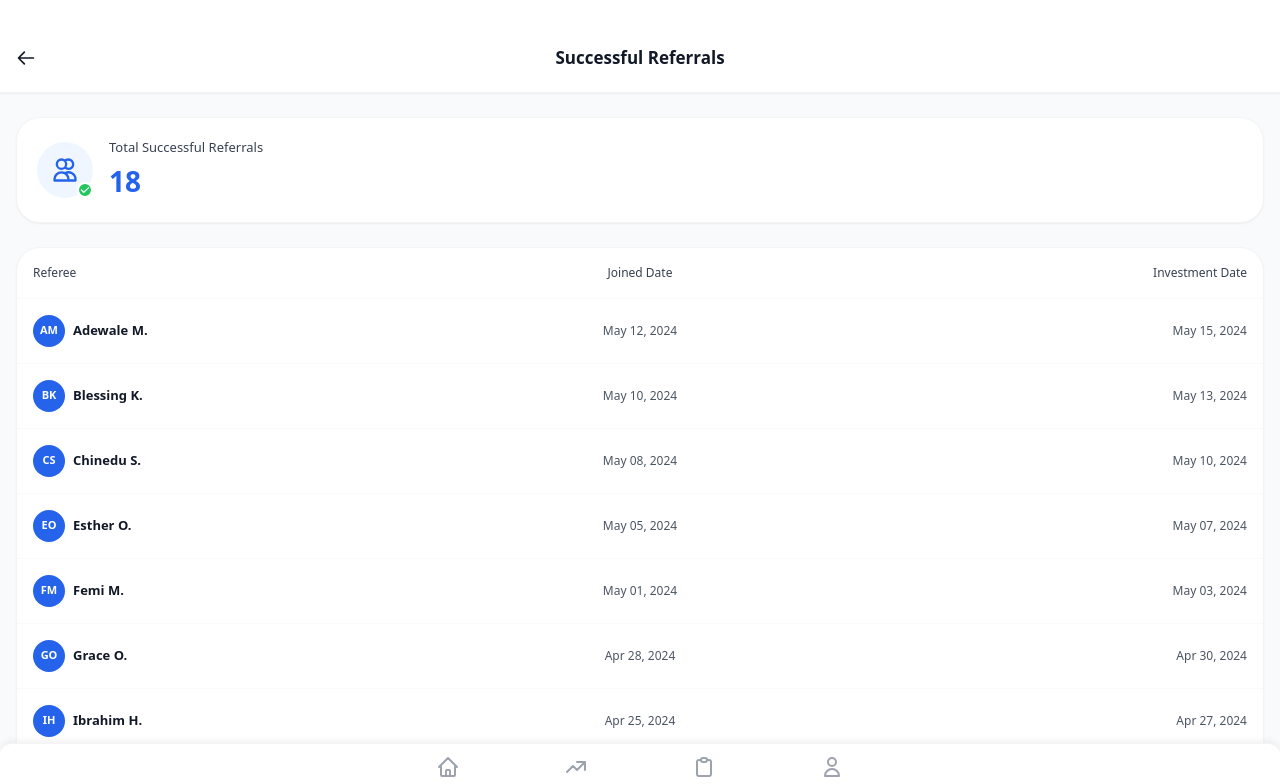
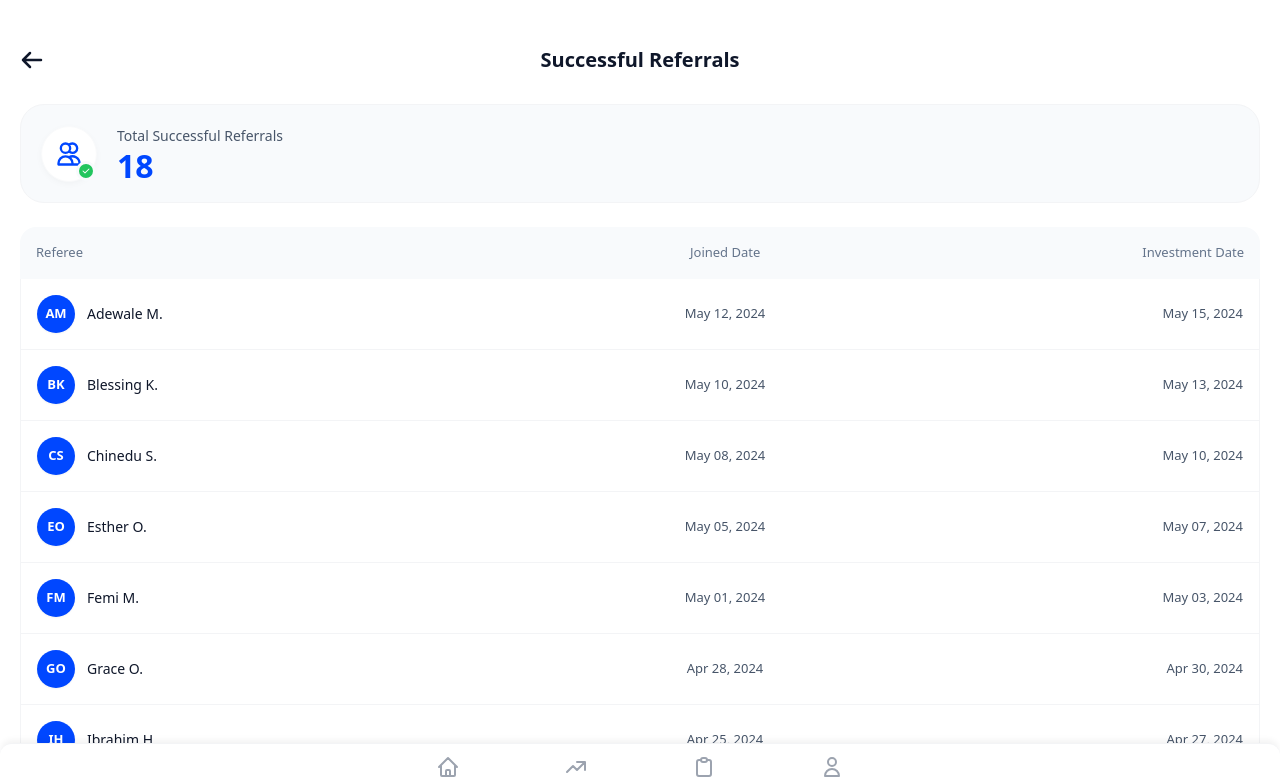
Before and after one commit to ademolaaa/bill-payment-app, a Next.js app in the folder web/: page /referral/successful in a window 1280 px wide. Shown: the top 784 px of the page. Built offline with nearby package versions, Linux system fonts and the light colour scheme.

Commit message:
style: fix Successful Referrals page styling and layout to match mockup

```diff
--- a/web/app/(dashboard)/referral/successful/page.tsx
+++ b/web/app/(dashboard)/referral/successful/page.tsx
@@ -18,55 +18,68 @@ export default function SuccessfulReferralsPage() {
   ];
 
   return (
-    <div className="flex flex-col min-h-screen bg-slate-50 dark:bg-slate-950 pb-24">
-      <header className="p-4 pt-10 flex items-center justify-between border-b border-gray-100 bg-white dark:bg-slate-900 shadow-sm relative z-10">
-        <Link href="/referral" className="p-2 -ml-2 rounded-full hover:bg-gray-100 dark:bg-slate-800 transition-colors cursor-pointer">
-           <svg xmlns="http://www.w3.org/2000/svg" className="h-5 w-5 text-gray-900 dark:text-slate-200" fill="none" viewBox="0 0 24 24" stroke="currentColor"><path strokeLinecap="round" strokeLinejoin="round" strokeWidth={2} d="M10 19l-7-7m0 0l7-7m-7 7h18" /></svg>
+    <div className="flex flex-col min-h-screen bg-white dark:bg-slate-950 pb-24">
+      {/* Header section */}
+      <header className="px-5 pt-12 pb-6 flex items-center justify-between bg-white dark:bg-slate-950 sticky top-0 z-10">
+        <Link href="/referral" className="mr-4 text-[#0F172A] dark:text-white">
+          <svg xmlns="http://www.w3.org/2000/svg" className="h-6 w-6" fill="none" viewBox="0 0 24 24" stroke="currentColor" strokeWidth={2.5}>
+            <path strokeLinecap="round" strokeLinejoin="round" d="M10 19l-7-7m0 0l7-7m-7 7h18" />
+          </svg>
         </Link>
-        <h1 className="text-[17px] font-bold text-gray-900 dark:text-white absolute left-1/2 transform -translate-x-1/2">Successful Referrals</h1>
-        <div className="w-8"></div>
+        <h1 className="text-[20px] font-bold text-[#0F172A] dark:text-white absolute left-1/2 transform -translate-x-1/2">
+          Successful Referrals
+        </h1>
+        <div className="w-6"></div>
       </header>
 
-      <div className="p-4 mt-2">
-        <div className="bg-white dark:bg-slate-900 p-5 rounded-3xl shadow-sm border border-gray-100 flex items-center space-x-4 mb-6">
-          <div className="w-14 h-14 rounded-full bg-blue-50 flex items-center justify-center text-blue-600 relative">
-            <svg xmlns="http://www.w3.org/2000/svg" className="h-7 w-7" fill="none" viewBox="0 0 24 24" stroke="currentColor"><path strokeLinecap="round" strokeLinejoin="round" strokeWidth={2} d="M12 4.354a4 4 0 110 5.292M15 21H3v-1a6 6 0 0112 0v1zm0 0h6v-1a6 6 0 00-9-5.197M13 7a4 4 0 11-8 0 4 4 0 018 0z" /></svg>
-            <div className="absolute bottom-0 right-0 w-4 h-4 bg-green-500 rounded-full border-2 border-white flex items-center justify-center">
-              <svg xmlns="http://www.w3.org/2000/svg" className="h-3 w-3 text-white" viewBox="0 0 20 20" fill="currentColor"><path fillRule="evenodd" d="M16.707 5.293a1 1 0 010 1.414l-8 8a1 1 0 01-1.414 0l-4-4a1 1 0 011.414-1.414L8 12.586l7.293-7.293a1 1 0 011.414 0z" clipRule="evenodd" /></svg>
+      <div className="flex flex-col mt-2">
+
+        {/* Top Card */}
+        <div className="bg-[#F8FAFC] dark:bg-slate-900 border border-gray-100 dark:border-slate-800 p-5 rounded-[24px] flex items-center space-x-5 mb-6 mx-5">
+          <div className="w-[56px] h-[56px] rounded-full bg-white dark:bg-slate-800 flex items-center justify-center text-[#0047FF] dark:text-blue-400 relative shadow-[0_2px_8px_-2px_rgba(0,0,0,0.05)] border border-gray-50 dark:border-slate-700">
+            <svg xmlns="http://www.w3.org/2000/svg" className="h-[28px] w-[28px]" fill="none" viewBox="0 0 24 24" stroke="currentColor" strokeWidth={2}>
+              <path strokeLinecap="round" strokeLinejoin="round" d="M12 4.354a4 4 0 110 5.292M15 21H3v-1a6 6 0 0112 0v1zm0 0h6v-1a6 6 0 00-9-5.197M13 7a4 4 0 11-8 0 4 4 0 018 0z" />
+            </svg>
+            <div className="absolute bottom-0 right-0 w-[20px] h-[20px] bg-[#22C55E] rounded-full border-[3px] border-[#F8FAFC] dark:border-slate-900 flex items-center justify-center">
+              <svg xmlns="http://www.w3.org/2000/svg" className="h-[10px] w-[10px] text-white" viewBox="0 0 20 20" fill="currentColor">
+                <path fillRule="evenodd" d="M16.707 5.293a1 1 0 010 1.414l-8 8a1 1 0 01-1.414 0l-4-4a1 1 0 011.414-1.414L8 12.586l7.293-7.293a1 1 0 011.414 0z" clipRule="evenodd" />
+              </svg>
             </div>
           </div>
           <div>
-            <p className="text-[13px] font-medium text-gray-700 dark:text-slate-600 mb-0.5">Total Successful Referrals</p>
-            <h2 className="text-[28px] font-bold text-blue-600">18</h2>
+            <p className="text-[14px] font-medium text-[#475569] dark:text-slate-400 mb-0.5">Total Successful Referrals</p>
+            <h2 className="text-[32px] font-bold text-[#0047FF] dark:text-blue-400 leading-none mt-1">18</h2>
           </div>
         </div>
 
-        <div className="bg-white dark:bg-slate-900 rounded-3xl shadow-sm border border-gray-100 overflow-hidden">
-          <div className="grid grid-cols-3 gap-2 p-4 border-b border-gray-50">
-            <span className="text-[12px] font-medium text-gray-700 dark:text-slate-600 col-span-1">Referee</span>
-            <span className="text-[12px] font-medium text-gray-700 dark:text-slate-600 text-center col-span-1">Joined Date</span>
-            <span className="text-[12px] font-medium text-gray-700 dark:text-slate-600 text-right col-span-1">Investment Date</span>
+        {/* Referrals List */}
+        <div className="mx-5">
+          <div className="bg-[#F8FAFC] dark:bg-slate-800 rounded-t-[16px] px-4 py-4 grid grid-cols-[1.5fr_1fr_1fr] gap-2 items-center">
+            <span className="text-[13px] font-medium text-[#64748B] dark:text-slate-400">Referee</span>
+            <span className="text-[13px] font-medium text-[#64748B] dark:text-slate-400 text-center">Joined Date</span>
+            <span className="text-[13px] font-medium text-[#64748B] dark:text-slate-400 text-right">Investment Date</span>
           </div>
 
-          <div className="flex flex-col divide-y divide-gray-50">
+          <div className="flex flex-col divide-y divide-gray-100 dark:divide-slate-800 bg-white dark:bg-slate-900 border border-t-0 border-gray-100 dark:border-slate-800 rounded-b-[16px]">
             {referrals.map((ref, idx) => (
-              <div key={idx} className="grid grid-cols-3 gap-2 p-4 items-center">
-                <div className="flex items-center space-x-2 col-span-1">
-                  <div className="w-8 h-8 rounded-full bg-blue-600 text-white flex items-center justify-center text-[11px] font-bold flex-shrink-0">
+              <div key={idx} className="grid grid-cols-[1.5fr_1fr_1fr] gap-2 p-4 items-center hover:bg-gray-50 dark:hover:bg-slate-800/50 transition-colors">
+                <div className="flex items-center space-x-3">
+                  <div className="w-[38px] h-[38px] rounded-full bg-[#0047FF] text-white flex items-center justify-center text-[13px] font-bold flex-shrink-0 shadow-sm">
                     {ref.initials}
                   </div>
-                  <span className="text-[13px] font-bold text-gray-900 dark:text-white truncate">{ref.name}</span>
+                  <span className="text-[14px] font-medium text-[#0F172A] dark:text-white truncate">{ref.name}</span>
                 </div>
-                <div className="text-[12px] font-medium text-gray-600 text-center col-span-1">
+                <div className="text-[13px] font-medium text-[#475569] dark:text-slate-300 text-center">
                   {ref.joined}
                 </div>
-                <div className="text-[12px] font-medium text-gray-600 text-right col-span-1">
+                <div className="text-[13px] font-medium text-[#475569] dark:text-slate-300 text-right">
                   {ref.investment}
                 </div>
               </div>
             ))}
           </div>
         </div>
+
       </div>
     </div>
   );
```
